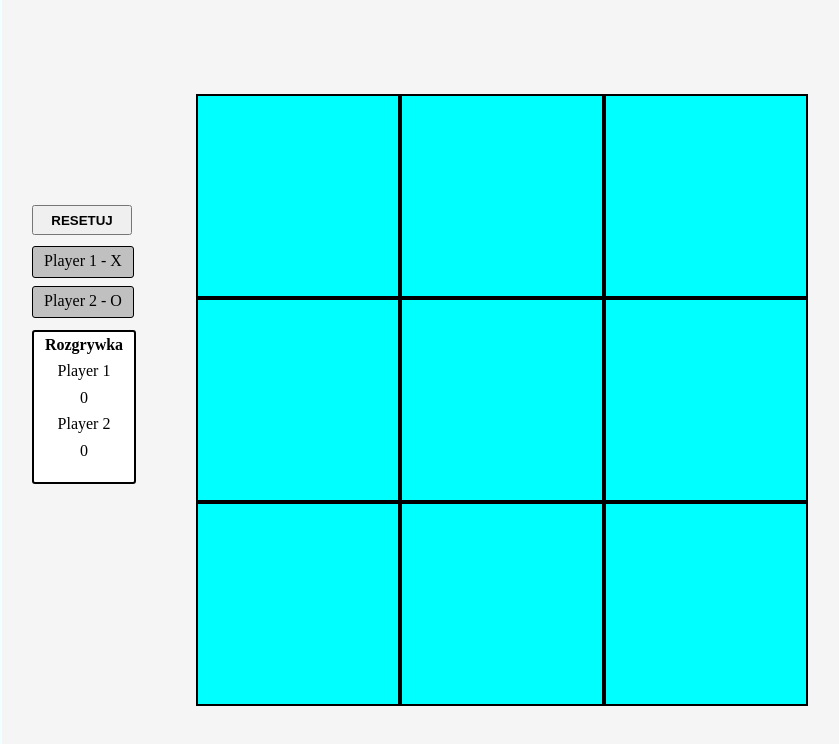
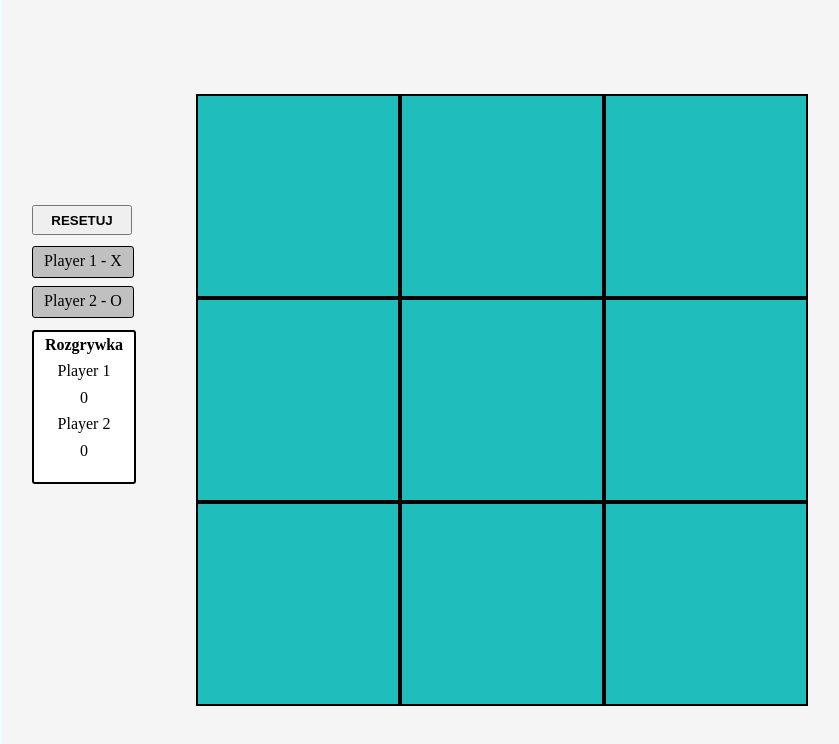
Before and after one commit to GGozdziewski1994/TicTacTo, a website with bundled scripts: page index.html in a window 1280 px wide. Shown: the whole page, without its empty margins (138-977 px from the left). Built offline with nearby package versions, Linux system fonts and the light colour scheme.

Commit message:
Change background color

```diff
--- a/style.css
+++ b/style.css
@@ -27,7 +27,7 @@ div.row {
     width: 200px;
     height: 200px;
     border: 2px solid black;
-    background-color: aqua;
+    background-color: rgb(32, 189, 189);
     font-size: 50px;
     font-weight: bold;
     display: flex;
```
